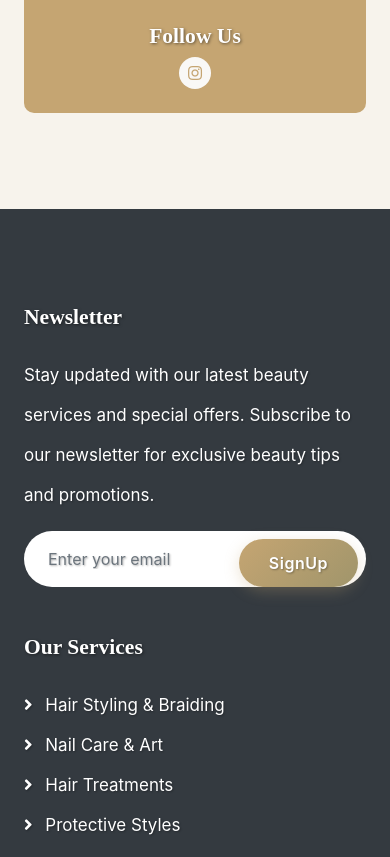
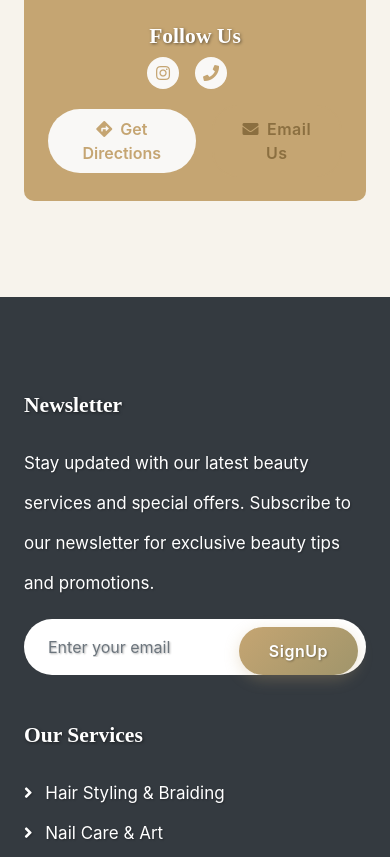
Before and after one commit to itskipronoh/SGH, a plain HTML site: page index.html in a window 390 px wide. Shown: the part 9985-10842 px from the top of the page. Drawn offline with nearby package versions, Linux system fonts and the light colour scheme.

Commit message:
Add contact buttons for Instagram, phone, directions, and email in footer
Signed-off-by: itskipronoh <kipronoyegon68@gmail.com>

```diff
--- a/index.html
+++ b/index.html
@@ -611,8 +611,21 @@
                         </div>
                         <div class=" text-center p-4 rounded-bottom bg-primary">
                             <h4 class="text-white fw-bold">Follow Us</h4>
+                            <div class="d-flex align-items-center justify-content-center mb-3">
+                                <a href="https://instagram.com/sophys_glam_hub_" class="btn btn-light btn-light-outline-0 btn-square rounded-circle me-3" rel="noopener" target="_blank"><i class="fab fa-instagram"></i></a>
+                                <a href="tel:+254711862041" class="btn btn-light btn-light-outline-0 btn-square rounded-circle me-3"><i class="fas fa-phone"></i></a>
+                            </div>
                             <div class="d-flex align-items-center justify-content-center">
-                                <a href="https://instagram.com/sophys_glam_hub_" class="btn btn-light btn-light-outline-0 btn-square rounded-circle"><i class="fab fa-instagram"></i></a>
+                                <a href="https://www.google.com/maps/dir//Comet+Mall,+Anniversary+Towers,+Nairobi,+Kenya/@-1.2872919,36.79150607428808,17z"
+                                   target="_blank"
+                                   rel="noopener"
+                                   class="btn btn-light btn-light-outline-0 rounded-pill py-2 px-4 me-3">
+                                    <i class="fas fa-directions me-2"></i>Get Directions
+                                </a>
+                                <a href="mailto:sophyglamhub@gmail.com"
+                                   class="btn btn-secondary btn-secondary-outline-0 rounded-pill py-2 px-4">
+                                    <i class="fas fa-envelope me-2"></i>Email Us
+                                </a>
                             </div>
                         </div>
                     </div>
```
